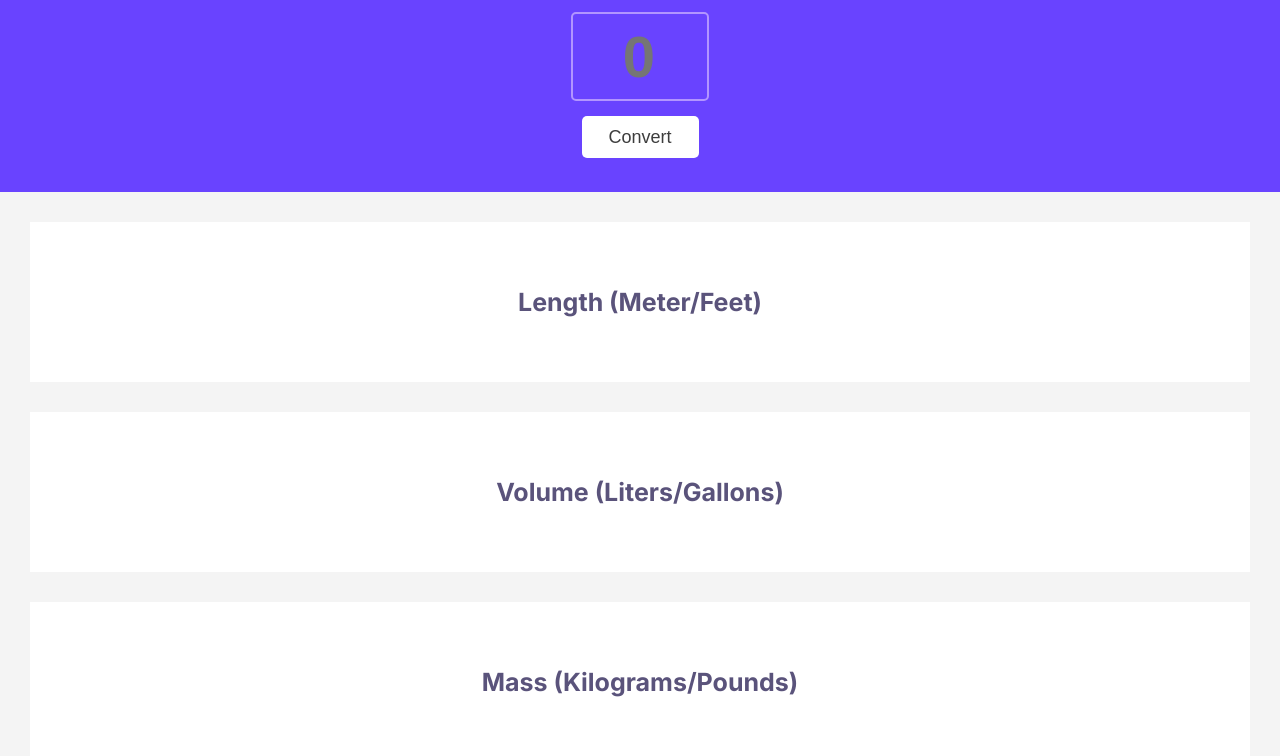
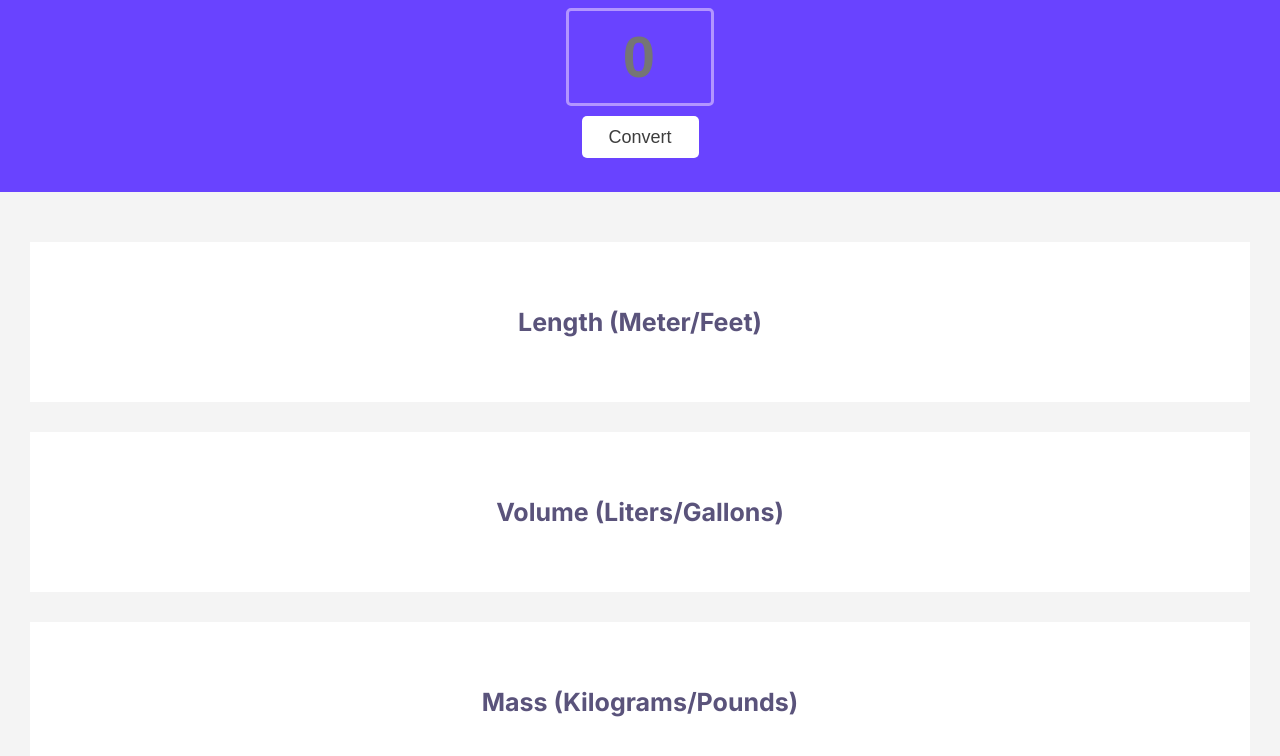
Before and after one commit to SilvioIvanio/metric-and-imperial-unit-conversion, a plain HTML site: page index.html in a window 1280 px wide. Shown: the part 76-832 px from the top of the page. Drawn offline with Linux system fonts and the light colour scheme.

Commit message:
Update style

```diff
--- a/script.js
+++ b/script.js
@@ -0,0 +1,5 @@
+/*
+1 meter = 3.281 feet
+1 liter = 0.264 gallon
+1 kilogram = 2.204 pound
+*/
--- a/styles.css
+++ b/styles.css
@@ -19,15 +19,15 @@ h1 {
     flex-direction: column;
     justify-content: space-between;
     align-items: center;
-
+    margin-bottom: 50px;
 }
 
 #num-input {
-    width: 117px;
-    height: 83px;
+    width: 125px;
+    height: 90px;
     background-color: inherit;
     color: inherit;
-    border: 2px solid #B295FF;
+    border: 3px solid #B295FF;
     border-radius: 5px;
     font-size: 58px;
     font-weight: bold;
```
